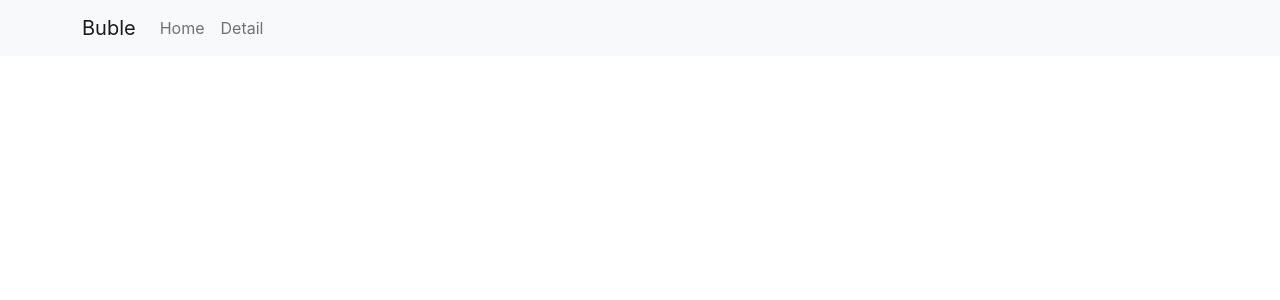
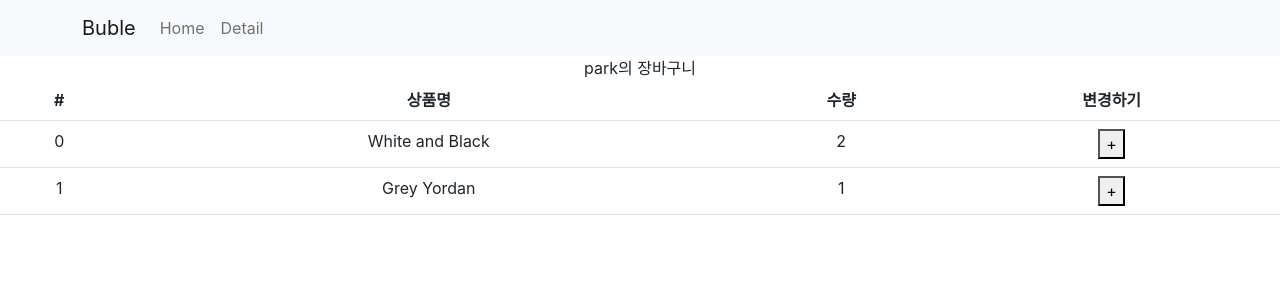
Before and after one commit to ghooman/react_practice_shop, a React (Create React App) app: page /cart in a window 1280 px wide. Before the commit this address had no page. Shown: the top 300 px of the page. Built offline with nearby package versions, Linux system fonts and the light colour scheme.

Commit message:
store의 state 변경

```diff
--- a/package.json
+++ b/package.json
@@ -3,6 +3,7 @@
   "version": "0.1.0",
   "private": true,
   "dependencies": {
+    "@reduxjs/toolkit": "^1.8.3",
     "@testing-library/jest-dom": "^5.16.4",
     "@testing-library/react": "^13.3.0",
     "@testing-library/user-event": "^13.5.0",
@@ -11,6 +12,7 @@
     "react": "^18.2.0",
     "react-bootstrap": "^2.4.0",
     "react-dom": "^18.2.0",
+    "react-redux": "^8.0.2",
     "react-router-dom": "^6.3.0",
     "react-scripts": "5.0.1",
     "styled-components": "^5.3.5",
--- a/src/App.css
+++ b/src/App.css
@@ -1,3 +1,12 @@
+
+.start {
+  opacity: 0;
+}
+.end {
+  opacity: 1;
+  transition: opacity 0.5s;
+}
+
 .main-bg {
   height: 300px;
   /* background-image: url('./img/bg.png'); */
--- a/src/App.js
+++ b/src/App.js
@@ -7,7 +7,8 @@ import axios from 'axios'
 
 import data from "./data.js";
 import Card from "./component/Card.js"
-import Detail from './pages/Detail';
+import Detail from './pages/Detail.js';
+import Cart from './pages/Cart.js'
 // import About from './pages/About';
 
 
@@ -19,6 +20,8 @@ function App() {
   let navigate = useNavigate();
   let [count, setCount] = useState(1)
   let [loading, setLoading] = useState(false)
+
+  let [재고] = useState([10, 11, 12])
 
   useEffect(() => {
     setTimeout(() => {setLoading(false)}, 2000)
@@ -72,7 +75,7 @@ function App() {
           </>
         } />
         <Route path='/detail/:id' element={<Detail shoes={shoes}/>} />
-
+        <Route path="/cart" element={<Cart/>} />
 
         {/* <Route path='/about' element={<About/>}>
           <Route path='member' element={<div>멤버임</div>} />
--- a/src/index.js
+++ b/src/index.js
@@ -4,14 +4,19 @@ import './index.css';
 import App from './App';
 import reportWebVitals from './reportWebVitals';
 import { BrowserRouter } from 'react-router-dom';
+import { Provider } from 'react-redux'
+import store from './store.js'
 
 const root = ReactDOM.createRoot(document.getElementById('root'));
 root.render(
-  <React.StrictMode>
-    <BrowserRouter>
-    <App />
-    </BrowserRouter>
-  </React.StrictMode>
+    // <React.StrictMode>
+    <Provider store={store}>
+      <BrowserRouter>
+        <App />
+      </BrowserRouter>
+    </Provider>
+
+    // </React.StrictMode>
 );
 
 // If you want to start measuring performance in your app, pass a function
--- /dev/null
+++ b/src/pages/Cart.js
@@ -0,0 +1,46 @@
+import {Table} from "react-bootstrap"
+import { useSelector, useDispatch } from "react-redux";
+import { changeName } from "../store.js";
+
+const Cart = () => {
+
+  let state = useSelector((state) => state)
+  let dispatch = useDispatch()
+
+  return (
+    <div>
+
+      {state.user}의 장바구니
+
+      <Table>
+        <thead>
+          <tr>
+            <th>#</th>
+            <th>상품명</th>
+            <th>수량</th>
+            <th>변경하기</th>
+          </tr>
+        </thead>
+        <tbody>
+          {
+            state.cart.map((el, i) =>
+              <tr key={i}>
+                <td>{i}</td>
+                <td>{el.name}</td>
+                <td>{el.count}</td>
+                <td>
+                  <button onClick={() => {
+                    dispatch(changeName())
+                  }}>+</button>
+                </td>
+              </tr>
+              )
+          }
+
+        </tbody>
+      </Table>
+    </div>
+  )
+}
+
+export default Cart;
--- a/src/pages/Detail.js
+++ b/src/pages/Detail.js
@@ -16,13 +16,21 @@ const Detail = (props) => {
   //     alert("숫자만 적으셈")
   //   }
   // }, [num])
-  let [탭, 탭변경] = useState(0)
+  let [tab, setTab] = useState(0)
+  let [fade2, setFade2] = useState('')
+
+  useEffect(() => {
+    setFade2('end')
+    return () => {
+      setFade2('')
+    }
+  }, [])
 
 
   return (
 
 
-    <div className="container">
+    <div className={"container start " + fade2}>
       {/* <input onChange={(e) => {setNum(e.target.value)}}></input>
       {
         alert == true
@@ -45,24 +53,36 @@ const Detail = (props) => {
 
       <Nav variant="tabs"  defaultActiveKey="link0">
           <Nav.Item>
-            <Nav.Link onClick={() => { 탭변경(0) }} eventKey="link0">버튼0</Nav.Link>
+            <Nav.Link onClick={() => { setTab(0) }} eventKey="link0">버튼0</Nav.Link>
           </Nav.Item>
           <Nav.Item>
-            <Nav.Link onClick={() => { 탭변경(1) }} eventKey="link1">버튼1</Nav.Link>
+            <Nav.Link onClick={() => { setTab(1) }} eventKey="link1">버튼1</Nav.Link>
           </Nav.Item>
           <Nav.Item>
-            <Nav.Link onClick={() => { 탭변경(2) }} eventKey="link2">버튼2</Nav.Link>
+            <Nav.Link onClick={() => { setTab(2) }} eventKey="link2">버튼2</Nav.Link>
           </Nav.Item>
       </Nav>
-      <TabContent tab={탭}/>
+      <TabContent tab={tab}/>
 
     </div>
   )
 }
 
 const TabContent = ({tab}) => {
+  let [fade, setFade] = useState('')
+  useEffect(() => {
+    setTimeout(() => {setFade('end')}, 100)
+    return () => {
+      setFade('')
+    }
+  }, [tab])
 
-  return [<div>내용0</div>, <div>내용1</div>, <div>내용2</div>][tab]
+  return (
+              // {'start ' + fade}
+  <div className={`start ${fade}`}>
+    { [<div>내용0</div>, <div>내용1</div>, <div>내용2</div>][tab] }
+  </div>
+  )
   // if (tab == 0) {
   //   return <div>내용0</div>
   // } else if (tab == 1) {
--- /dev/null
+++ b/src/store.js
@@ -0,0 +1,29 @@
+import { configureStore,createSlice } from '@reduxjs/toolkit'
+
+let user = createSlice({
+  name: 'user',
+  initialState: 'park',
+  reducers: {
+    changeName(state) {
+      return 'john ' + state
+    }
+  }
+})
+
+export let { changeName } = user.actions
+
+let cart = createSlice({
+  name: 'cart',
+  initialState: [
+    {id : 0, name : 'White and Black', count : 2},
+    {id : 2, name : 'Grey Yordan', count : 1}
+  ]
+})
+
+
+export default configureStore({
+  reducer: {
+    user: user.reducer,
+    cart: cart.reducer
+  }
+})
```
Also changed, not shown: 1 other file (tests, documents, lock files or other folders).
